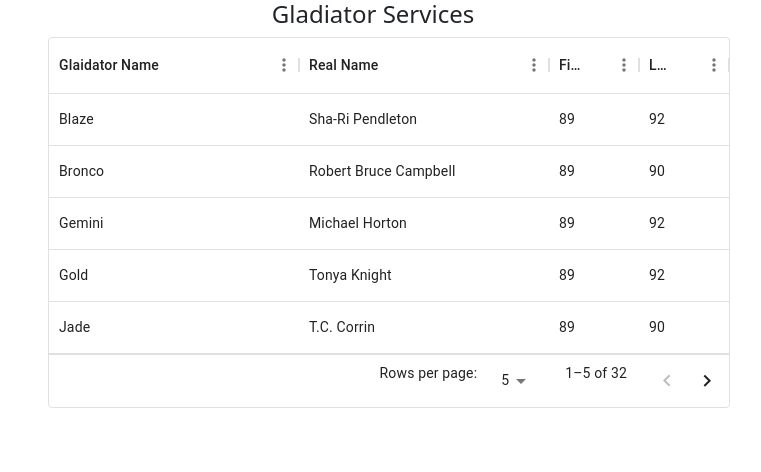
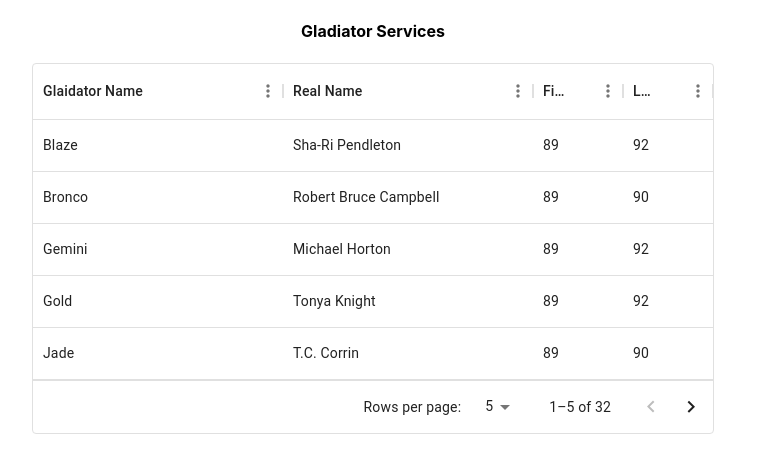
Before and after one commit to rahulthawal/reacttest, a React (Create React App) app: page / in a window 1280 px wide. Shown: the top 472 px of the page, without its empty margins (267-1028 px from the left). Built offline with nearby package versions, Linux system fonts and the light colour scheme.

Commit message:
Fixes for Alignment

```diff
--- a/src/App.js
+++ b/src/App.js
@@ -2,12 +2,11 @@ import './App.css';
 import { useState, useEffect } from 'react';
 import GladiatorService from "./services/gladiatorService.js";
 import React from 'react'
-import 'bootstrap/dist/css/bootstrap.min.css';
 import { DataGrid } from '@mui/x-data-grid';
 
 function App() {
   const [gladiatorData, setGladiatorData] = useState([]);
-  const [gladiatorDataColumns, setGladiatorDataColumns] = useState([{
+  const [gladiatorDataColumns] = useState([{
     "field": "gladiator_name",
     "headerName": "Glaidator Name",
     "width": 250
@@ -30,8 +29,10 @@ function App() {
 
   useEffect(() => {
     const data = GladiatorService.get();
+    if (data instanceof Array) {
       data.forEach((item, index) => item.id = (index + 1));
       setGladiatorData(data);
+    }
   }, []);
 
   return (
@@ -44,9 +45,6 @@ function App() {
       <h4>Gladiator Services</h4>
 
       <div>
-        <div >
-          <div >
-            <ul>
         {gladiatorData && gladiatorData.length ? (
           <DataGrid style={{ maxWidth: '700px', width: "100%" }}
             rows={gladiatorData}
@@ -62,9 +60,6 @@ function App() {
           <h1 variant="primary">No Records found</h1>
         )
         }
-            </ul>
-          </div>
-        </div>
       </div>
     </div>
   );
```
Lines whose indentation alone changed are shown as unchanged.
